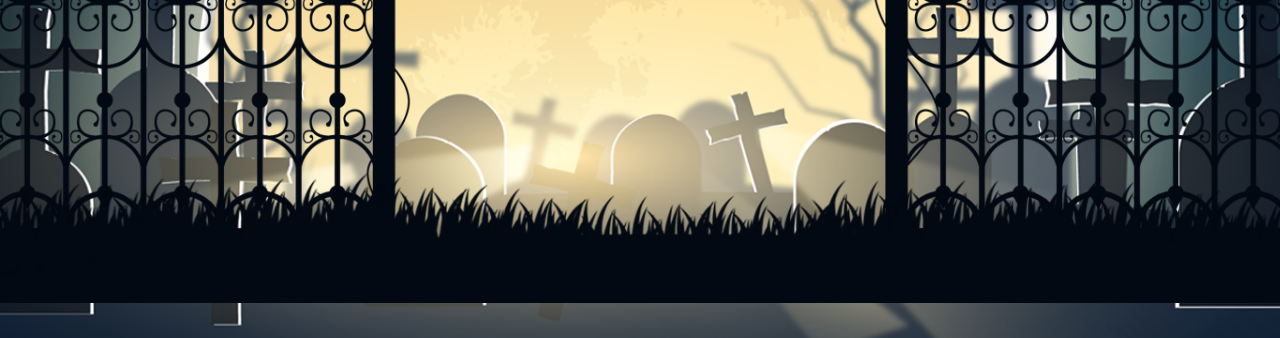
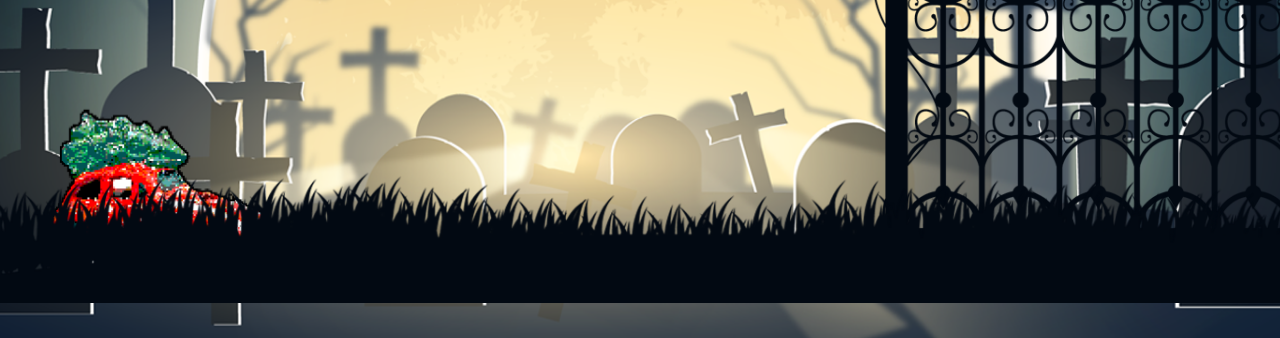
Before and after one commit to adamhayek2/the-maze-game, a plain HTML site: page index.html in a window 1280 px wide. Shown: the part 462-800 px from the top of the page. Drawn offline with Linux system fonts and the light colour scheme.

Commit message:
parallax <> adding a car

```diff
--- a/index.html
+++ b/index.html
@@ -15,7 +15,7 @@
         <h2 id="text">Welcom to out team #1 page</h2>
         <img src="/resources/images/tree-left.png" id="tree-left">
         <img src="/resources/images/tree-right.png" id="tree-right">
-        <img src="/resources/images/gate-left.png" id="gate-left">
+        <img src="/resources/images/hero-section/car.png" id="gate-left">
         <img src="/resources/images/gate-right.png" id="gate-right">
         <img src="/resources/images/grass.png" id="grass">
     </section>
--- a/resources/css/style.css
+++ b/resources/css/style.css
@@ -41,8 +41,9 @@ body {
 }
 
 .parallax img#gate-left {
-    position: fixed;
-    transform: translateX(-282px);
+
+    transform: translateY(250px) scaleX(-1);
+    width: 300px;
 }
 
 .parallax img#gate-right {
```
Also changed, not shown: resources/images/hero-section/car.png (added).
